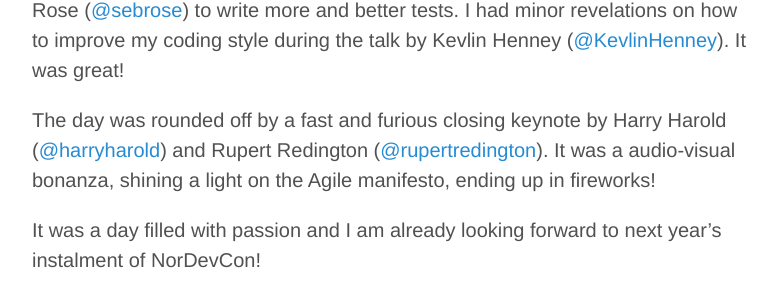
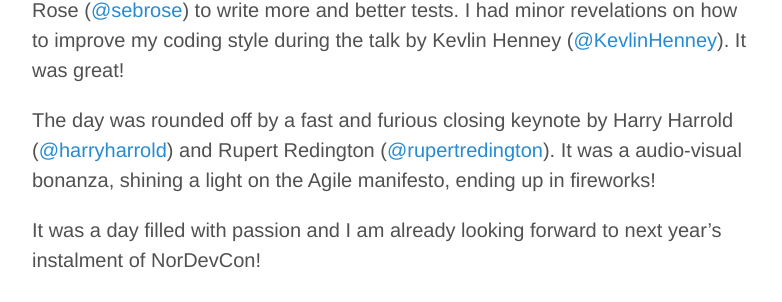
Before and after one commit to tjelvar-olsson/tjelvar-olsson.github.io, a Jekyll site: the page built from _posts/2015-03-06-nordevcon-a-day-filled-with-passion.md, in a window 1280 px wide and 900 px high, scrolled down 2415 px. Shown: the part 201-503 px from the top of the window, without its empty margins (248-1030 px from the left). Built offline with Jekyll 4.4.1, drawn with Linux system fonts in a browser that asks for light colours; Markdown is read by kramdown in place of the engine named in the settings; comment, search, counter and statistics services are not loaded.

Commit message:
Fixed typo.

```diff
--- a/_posts/2015-03-06-nordevcon-a-day-filled-with-passion.md
+++ b/_posts/2015-03-06-nordevcon-a-day-filled-with-passion.md
@@ -92,8 +92,8 @@
 minor revelations on how to improve my coding style during the talk by Kevlin
 Henney ([@KevlinHenney](https://twitter.com/KevlinHenney)). It was great!
 
-The day was rounded off by a fast and furious closing keynote by Harry Harold
-([@harryharold](https://twitter.com/harryharold)) and Rupert Redington
+The day was rounded off by a fast and furious closing keynote by Harry Harrold
+([@harryharrold](https://twitter.com/harryharrold)) and Rupert Redington
 ([@rupertredington](https://twitter.com/rupertredington)). It was a
 audio-visual bonanza, shining a light on the Agile manifesto, ending up in
 fireworks!
```
